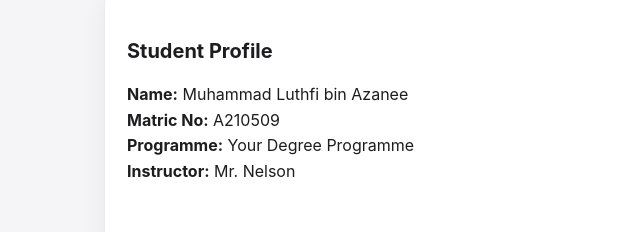
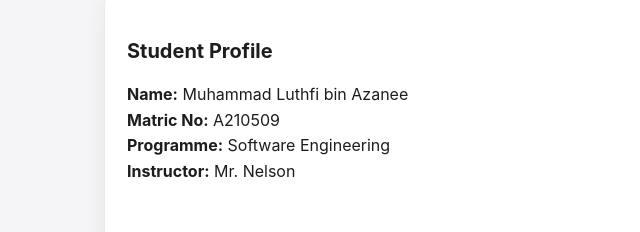
Before and after one commit to mhmmdluth/eportfolio, a plain HTML site: page index.html in a window 1280 px wide. Shown: the part 285-517 px from the top of the page, 56-696 px from the left. Drawn offline with Linux system fonts and the light colour scheme.

Commit message:
Update index.html

```diff
--- a/index.html
+++ b/index.html
@@ -172,7 +172,7 @@ footer{
 
     <p><strong>Name:</strong> Muhammad Luthfi bin Azanee</p>
     <p><strong>Matric No:</strong> A210509</p>
-    <p><strong>Programme:</strong> Your Degree Programme</p>
+    <p><strong>Programme:</strong> Software Engineering</p>
     <p><strong>Instructor:</strong> Mr. Nelson</p>
 
     <br>
```
